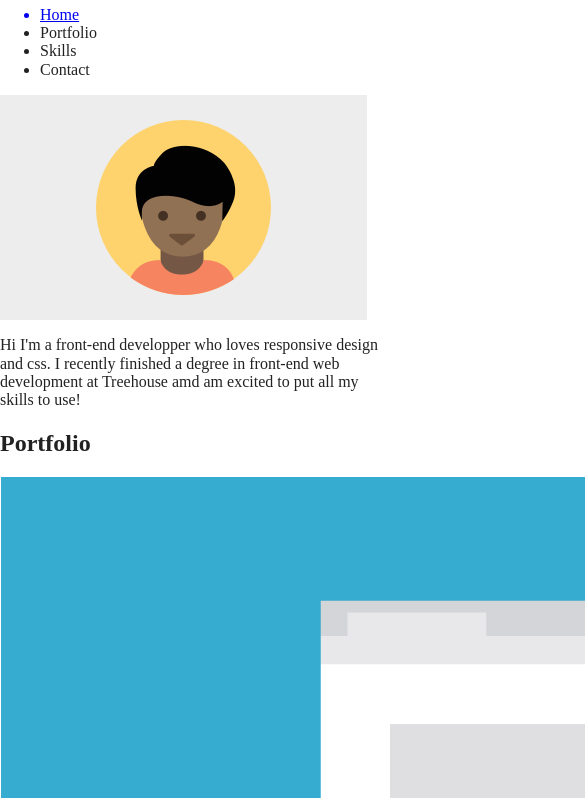
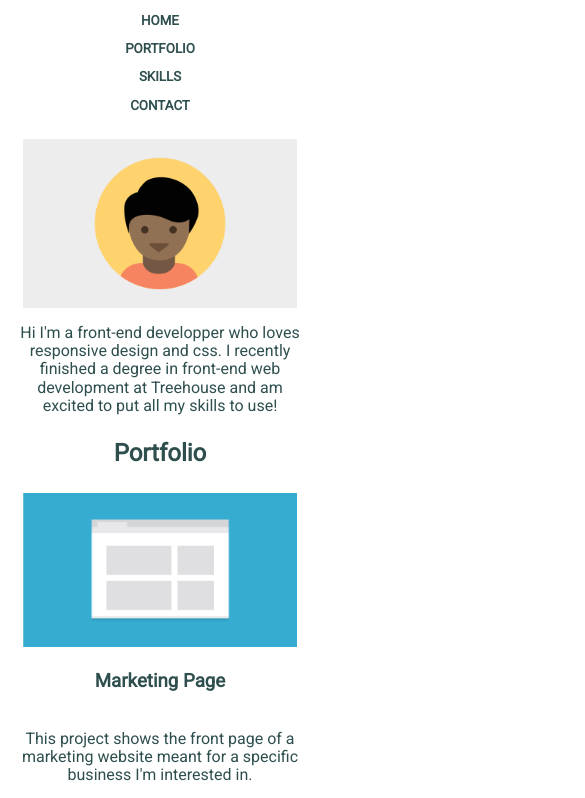
Before and after one commit to marcpicornell/techdegree-project-2, a website built with Parcel: page index.html in a window 390 px wide. Shown: the part 74-872 px from the top of the page, 585 px wide, since content can reach past the window. Built offline with nearby package versions, Linux system fonts and the light colour scheme.

Commit message:
Adding mobile first
A

```diff
--- a/css/styles.css
+++ b/css/styles.css
@@ -5,16 +5,78 @@
     marc [at] marcpicornell.com
     You like it :-) say hi!
 */
-/* Fonts */
-
-/* Generic */
-
-/* ID */
-
-/* Class */
-
-/* Media */
-@media all ()
+*
 {
+    box-sizing: border-box;
 
 }
+.container
+{
+    max-width: 320px;
+}
+
+ header
+ {
+     text-align: center;
+     display: block;
+ }
+
+ main
+ {
+     padding-left: 6px;
+     padding-right: 6px;
+     margin-left: 11px;
+     margin-right: 11px;
+ }
+
+body
+{
+    font-family: Roboto, Arial, Helvetica, sans-serif;
+    margin: 0;
+    padding: 0;
+    text-align: center;
+    color: darkslategray;
+}
+
+a
+{
+    font-weight: bolder;
+}
+
+ul
+{
+    margin-bottom: 20px;
+    padding: 0;
+
+}
+
+a
+{
+    text-decoration: none;
+    text-transform: uppercase;
+    color: darkslategray;
+    font-size: smaller;
+}
+
+li
+{
+    list-style: none;
+    padding: 5px;
+}
+
+h2, h3
+{
+    padding: 5px;
+}
+
+img
+{
+    padding: 0;
+    margin: 0;
+    max-width: 96%;
+}
+
+.portfolio p
+{
+    margin-top: 2em;
+}
--- a/index.html
+++ b/index.html
@@ -16,8 +16,8 @@
   <meta name="theme-color" content="#fafafa">
 </head>
 
-<body>
-  <div class="container">
+<body class="container">
+
     <!-- Start of my body for the project 2
         I use boilerplate for a start and removed the unneeded bits
 
@@ -32,10 +32,10 @@
       <h1>Marc Picornell</h1>
       <nav class="navigation">
         <ul>
-          <a href="#"><li>Home</li></a>
-          <a href="#portfolio"></a><li>Portfolio</li></a>
-          <a href="#skills"></a><li>Skills</li></a>
-          <a href="#contact"></a><li>Contact</li></a>
+          <li><a href="#">Home</a></li>
+          <li><a href="#portfolio">Portfolio</a></li>
+          <li><a href="#skills">Skills</a></li>
+          <li><a href="#contact">Contact</a></li>
         </ul>
       </nav>
     </header>
@@ -43,14 +43,14 @@
     <main>
         <!-- Portrait -->
         <img src="img/responsive-layout-profile.png" alt="Profile">
-        <p>
+        <p class="profile">
           Hi I'm a front-end developper who loves responsive design and css.
-          I recently finished a degree in front-end web development at Treehouse amd am excited to put all my skills to use!
+          I recently finished a degree in front-end web development at Treehouse and am excited to put all my skills to use!
         </p>
         <h2>Portfolio</h2>
 
         <!-- Marketing -->
-        <div class="portfolio">
+        <article class="portfolio">
           <img src="img/portfolio-1.png" alt="portfolio-1">
           <h3>
             Marketing Page
@@ -58,10 +58,10 @@
           <p>
             This project shows the front page of a marketing website meant for a specific business I'm interested in.
           </p>
-        </div>
+        </article>
 
         <!-- Search -->
-        <div class="portfolio">
+        <article class="portfolio">
           <img src="img/portfolio-2.png" alt="portfolio-2">
           <h3>
             Search Page
@@ -69,10 +69,10 @@
           <p>
             This project searches through a specific database to find information that the user is trying to look up.
           </p>
-        </div>
+        </article>
 
         <!-- Travel -->
-        <div class="portfolio">
+        <article class="portfolio">
           <img src="img/portfolio-3.png" alt="portfolio-3">
           <h3>
             Travel App
@@ -80,21 +80,21 @@
           <p>
             This project compares travel times based on different transportation methods and tells you the best one.
           </p>
-        </div>
+        </article>
 
         <!-- Maps -->
-        <div class="portfolio">
+        <article class="portfolio">
           <img src="img/portfolio-4.png" alt="portfolio-4">
           <h3>
             Map of Favorite Spots
           </h3>
           <p>
-            This project compares travel times based on different transportation methods and tells you the best one.
+            This project use mapping apis to plot points for my favorite spots in the city for a do-it yourself walking tour.
           </p>
-        </div>
+        </article>
 
         <!-- Photo -->
-        <div class="portfolio">
+        <article class="portfolio">
           <img src="img/portfolio-5.png" alt="portfolio-5">
           <h3>
             Photo Gallery
@@ -102,10 +102,10 @@
           <p>
             This project shows pictures from a recent trip to the viewer and allows them to easily navigate through photos.
           </p>
-        </div>
+        </article>
 
         <!-- Calculator -->
-        <div class="portfolio">
+        <article class="portfolio">
           <img src="img/portfolio-6.png" alt="portfolio-6">
           <h3>
             Calculator
@@ -113,7 +113,7 @@
           <p>
             Someone can enter in the numbers they want, and press the big blue button and get the result.
           </p>
-        </div>
+        </article>
 
         <h2>Skills</h2>
 
@@ -128,14 +128,14 @@
         <!-- Add a tel URL for making the phone number usable -->
         Phone
         <a href="tel:+353896184400">
-          +353.89 618 4400
+          <strong>+353.89 618 4400</strong>
         </a>
       </p>
       <p class="e-mail">
         <!-- Add a mailto to the URL -->
         E-mail
         <a href="mailto:marc@marcpicornell.com">
-          marc@marcpicornell.com
+        <strong>marc@marcpicornell.com</strong>
         </a>
       </p>
 
```
